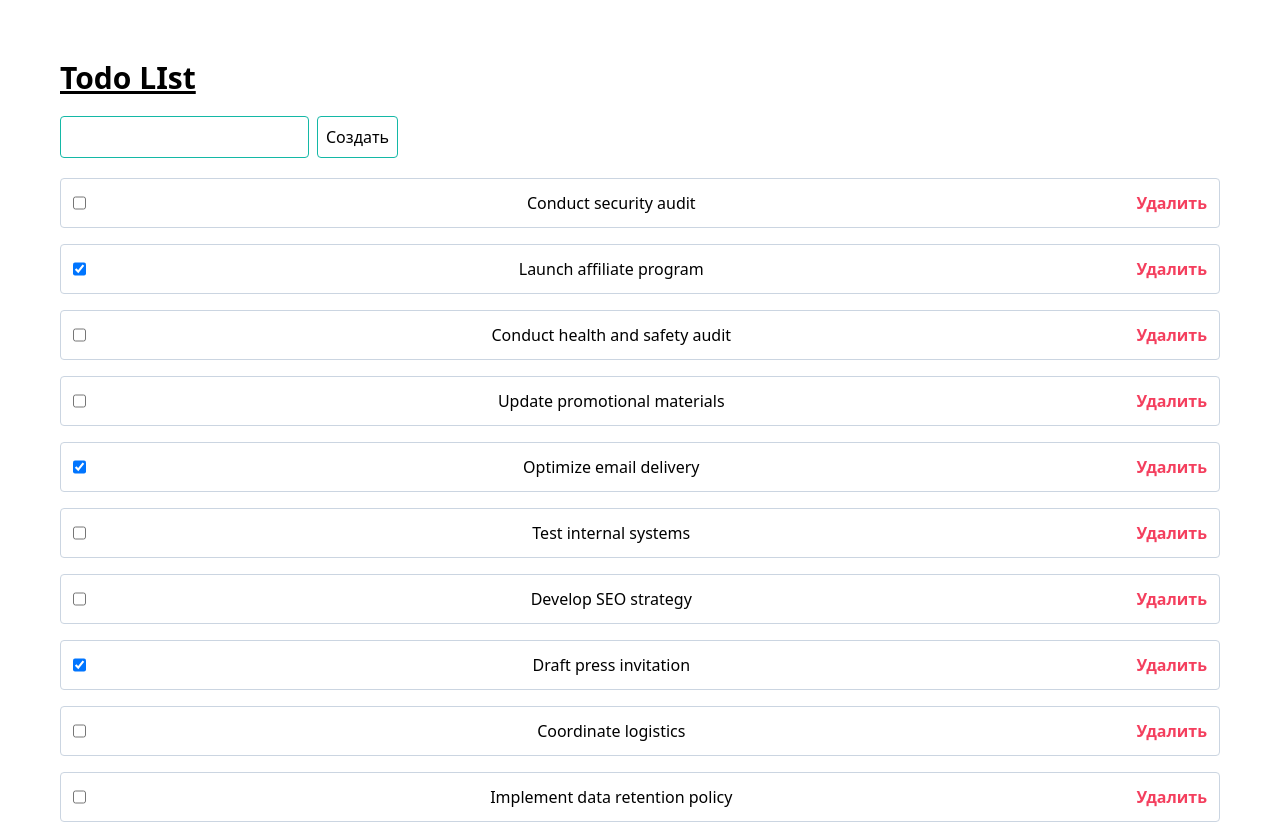
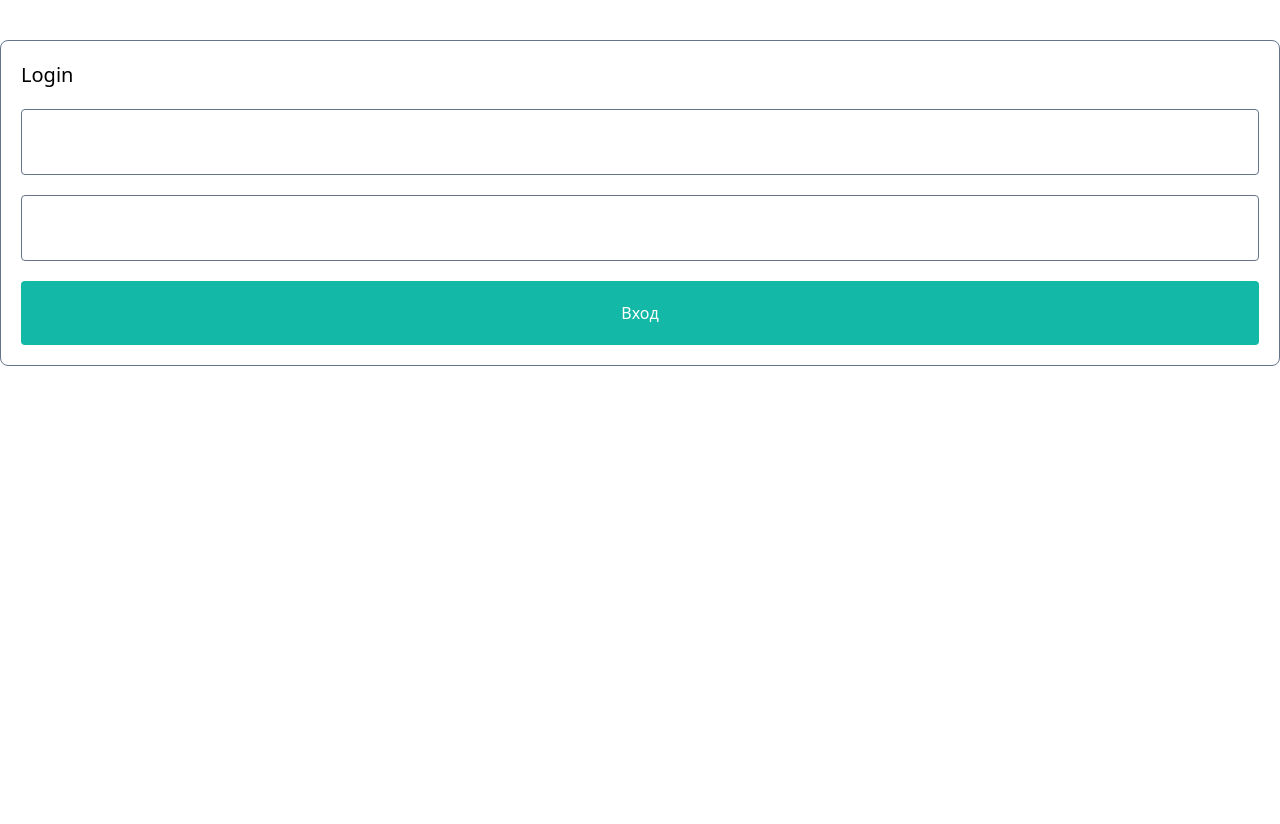
Before and after one commit to camward/TSQ-App, a React (Vite) app: page / in a window 1280 px wide. Shown: the top 824 px of the page. After the commit the page ends 800 px from the top, so only its background shows below. Built offline with nearby package versions, Linux system fonts and the light colour scheme; data requests are answered from the project's data file.

Commit message:
redux. форма авторизации

```diff
--- a/src/app/app.tsx
+++ b/src/app/app.tsx
@@ -1,17 +1,22 @@
-import { QueryClientProvider } from "@tanstack/react-query";
-import { queryClient } from "../shared/api/query-client";
+import { Login } from "../modules/auth/login";
+import { LogoutButton } from "../modules/auth/logout-button";
+import { useUser } from "../modules/auth/use-user";
 import { TodoList } from "../modules/todo-list/todo-list";
-import { ReactQueryDevtools } from "@tanstack/react-query-devtools";
-import { Provider } from "react-redux";
-import { store } from "../shared/redux";
 
 export function App() {
-  return (
-    <QueryClientProvider client={queryClient}>
-      <Provider store={store}>
-        <TodoList />
-      </Provider>
-      <ReactQueryDevtools initialIsOpen={false} />
-    </QueryClientProvider>
-  );
+  const user = useUser();
+
+  if (user.isLoading) {
+    return <div>Loading</div>;
+  }
+
+  if (user.data) {
+    return (
+      <>
+        <LogoutButton /> <TodoList />
+      </>
+    );
+  }
+
+  return <Login />;
 }
--- a/src/app/main.tsx
+++ b/src/app/main.tsx
@@ -1,10 +1,21 @@
-import { StrictMode } from 'react'
-import { createRoot } from 'react-dom/client'
-import './index.css'
-import { App } from './app.tsx'
+import { StrictMode } from "react";
+import { createRoot } from "react-dom/client";
+import "./index.css";
+import { App } from "./app.tsx";
+import "./index.css";
+import { QueryClientProvider } from "@tanstack/react-query";
+import { ReactQueryDevtools } from "@tanstack/react-query-devtools";
+import { Provider } from "react-redux";
+import { queryClient } from "../shared/api/query-client";
+import { store } from "../shared/redux";
 
-createRoot(document.getElementById('root')!).render(
+createRoot(document.getElementById("root")!).render(
   <StrictMode>
-    <App />
+    <QueryClientProvider client={queryClient}>
+      <Provider store={store}>
+        <App />
+        <ReactQueryDevtools initialIsOpen={false} />
+      </Provider>
+    </QueryClientProvider>
   </StrictMode>,
-)
+);
--- /dev/null
+++ b/src/modules/auth/api.ts
@@ -0,0 +1,37 @@
+import { queryOptions } from "@tanstack/react-query";
+import { jsonApiInstance } from "../../shared/api/api-instance";
+
+export type PaginatedResult<T> = {
+  data: T[];
+  first: number;
+  items: number;
+  last: number;
+  next: number | null;
+  pages: number;
+  prev: number | null;
+};
+
+export type UserDto = {
+  id: string;
+  login: string;
+  password: string;
+};
+
+export const authApi = {
+  baseKey: "users",
+  getUserById: (id: string) => {
+    return queryOptions({
+      queryKey: [authApi.baseKey, "byId", id],
+      queryFn: (meta) =>
+        jsonApiInstance<UserDto>(`/users/${id}`, {
+          signal: meta.signal,
+        }),
+    });
+  },
+
+  loginUser: ({ login, password }: { login: string; password: string }) => {
+    return jsonApiInstance<UserDto[]>(
+      `/users?login=${login}&password=${password}`,
+    ).then((r) => r[0] as UserDto | undefined);
+  },
+};
--- /dev/null
+++ b/src/modules/auth/auth.slice.ts
@@ -0,0 +1,31 @@
+import { createSlice, PayloadAction } from "@reduxjs/toolkit";
+import { rootReducer } from "../../shared/redux";
+
+type AuthState = {
+  userId: string | undefined;
+  loginError?: string;
+};
+
+export const authSlice = createSlice({
+  name: "auth",
+  initialState: {
+    userId: localStorage.getItem("userId"),
+  } as AuthState,
+  selectors: {
+    userId: (state) => state.userId,
+    loginError: (state) => state.loginError,
+  },
+  reducers: {
+    addUser(state, action: PayloadAction<{ userId: string }>) {
+      state.userId = action.payload.userId;
+      state.loginError = undefined;
+    },
+    removeUser(state) {
+      state.userId = undefined;
+    },
+
+    setError(state, action: PayloadAction<string | undefined>) {
+      state.loginError = action.payload;
+    },
+  },
+}).injectInto(rootReducer);
--- /dev/null
+++ b/src/modules/auth/login-thunk.ts
@@ -0,0 +1,35 @@
+import { queryClient } from "../../shared/api/query-client";
+import { AppThunk } from "../../shared/redux";
+import { MutationObserver, useMutation } from "@tanstack/react-query";
+import { authApi } from "./api";
+import { authSlice } from "./auth.slice";
+
+export const loginThunk =
+  (login: string, password: string): AppThunk =>
+  async (dispatch) => {
+    const user = await new MutationObserver(queryClient, {
+      mutationKey: ["login"],
+      mutationFn: authApi.loginUser,
+    }).mutate({
+      login,
+      password,
+    });
+
+    if (user) {
+      dispatch(
+        authSlice.actions.addUser({
+          userId: user.id,
+        }),
+      );
+
+      queryClient.setQueryData(authApi.getUserById(user.id).queryKey, user);
+      localStorage.setItem("userId", user.id);
+    }
+
+    dispatch(authSlice.actions.setError("Пароль и Логин неверные"));
+  };
+
+export const useLoginLoading = () =>
+  useMutation({
+    mutationKey: ["login"],
+  }).isPending;
--- /dev/null
+++ b/src/modules/auth/login.tsx
@@ -0,0 +1,50 @@
+import React from "react";
+import { useAppDispath, useAppSelector } from "../../shared/redux";
+import { loginThunk, useLoginLoading } from "./login-thunk";
+import { authSlice } from "./auth.slice";
+
+export function Login() {
+  const dispatch = useAppDispath();
+
+  const isLoading = useLoginLoading();
+  const loginError = useAppSelector(authSlice.selectors.loginError);
+
+  const handleSubmit = (e: React.FormEvent<HTMLFormElement>) => {
+    e.preventDefault();
+    const formData = new FormData(e.currentTarget);
+
+    dispatch(
+      loginThunk(
+        formData.get("login")?.toString() ?? "",
+        formData.get("password")?.toString() ?? "",
+      ),
+    );
+  };
+
+  return (
+    <div className="p-5 border border-slate-500 rounded-lg container mx-auto mt-10">
+      <form className="flex flex-col gap-5 " onSubmit={handleSubmit}>
+        <h1 className="text-bold text-xl">Login</h1>
+        <input
+          className="p-5 rounded border border-slate-500"
+          name="login"
+        ></input>
+        <input
+          className="p-5 rounded border border-slate-500"
+          name="password"
+        ></input>
+
+        {loginError && (
+          <div className="bg-rose-500 text-white p-3 rounded">{loginError}</div>
+        )}
+
+        <button
+          disabled={isLoading}
+          className="p-5 rounded bg-teal-500 text-white disabled:bg-slate-300"
+        >
+          Вход
+        </button>
+      </form>
+    </div>
+  );
+}
--- /dev/null
+++ b/src/modules/auth/logout-button.tsx
@@ -0,0 +1,15 @@
+import { useAppDispath } from "../../shared/redux";
+import { logoutThunk } from "./logout-thunk";
+
+export function LogoutButton() {
+  const dispatch = useAppDispath();
+
+  return (
+    <button
+      onClick={() => dispatch(logoutThunk())}
+      className="border border-rose-500 p-3 rounded"
+    >
+      Выход
+    </button>
+  );
+}
--- /dev/null
+++ b/src/modules/auth/logout-thunk.ts
@@ -0,0 +1,9 @@
+import { queryClient } from "../../shared/api/query-client";
+import { AppThunk } from "../../shared/redux";
+import { authSlice } from "./auth.slice";
+
+export const logoutThunk = (): AppThunk => async (dispatch) => {
+  dispatch(authSlice.actions.removeUser());
+  queryClient.removeQueries();
+  localStorage.removeItem("userId");
+};
--- /dev/null
+++ b/src/modules/auth/use-user.ts
@@ -0,0 +1,12 @@
+import { useQuery } from "@tanstack/react-query";
+import { authApi } from "./api";
+import { authSlice } from "./auth.slice";
+import { useSelector } from "react-redux";
+
+export function useUser() {
+  const userId = useSelector(authSlice.selectors.userId);
+  return useQuery({
+    ...authApi.getUserById(userId!),
+    enabled: Boolean(userId),
+  });
+}
--- a/src/modules/todo-list/todo-list.tsx
+++ b/src/modules/todo-list/todo-list.tsx
@@ -2,9 +2,11 @@ import { useTodoList } from "./use-todo-list";
 import { useCreateTodo } from "./use-create-todo";
 import { useDeleteTodo } from "./use-delete-todo";
 import { useToggleTodo } from "./use-toggle-todo";
+import { useUser } from "../auth/use-user";
 
 export function TodoList() {
   const { error, isLoading, todoItems } = useTodoList();
+  const userQuery = useUser();
 
   const createTodo = useCreateTodo();
   const deleteTodo = useDeleteTodo();
@@ -20,7 +22,10 @@ export function TodoList() {
 
   return (
     <div className="p-5 mx-auto max-w-[1200px] mt-10">
-      <h1 className="text-3xl font-bold underline mb-5"> Todo LIst</h1>
+      <h1 className="text-3xl font-bold underline mb-5">
+        {" "}
+        Todo LIst. {userQuery.data?.login}
+      </h1>
 
       <form className="flex gap-2 mb-5" onSubmit={createTodo.handleCreate}>
         <input
--- a/src/shared/redux.ts
+++ b/src/shared/redux.ts
@@ -12,7 +12,7 @@ export const rootReducer = combineSlices();
 // eslint-disable-next-line @typescript-eslint/no-explicit-any
 export type AppState = any;
 export type AppDispatch = typeof store.dispatch;
-export type AppThunk<R = void> = ThunkAction<R, AppState, {}, UnknownAction>;
+export type AppThunk<R = void> = ThunkAction<R, AppState, any, UnknownAction>;
 
 export const store = configureStore({
   reducer: rootReducer,
```
Also changed, not shown: src/app/store.ts (added).
